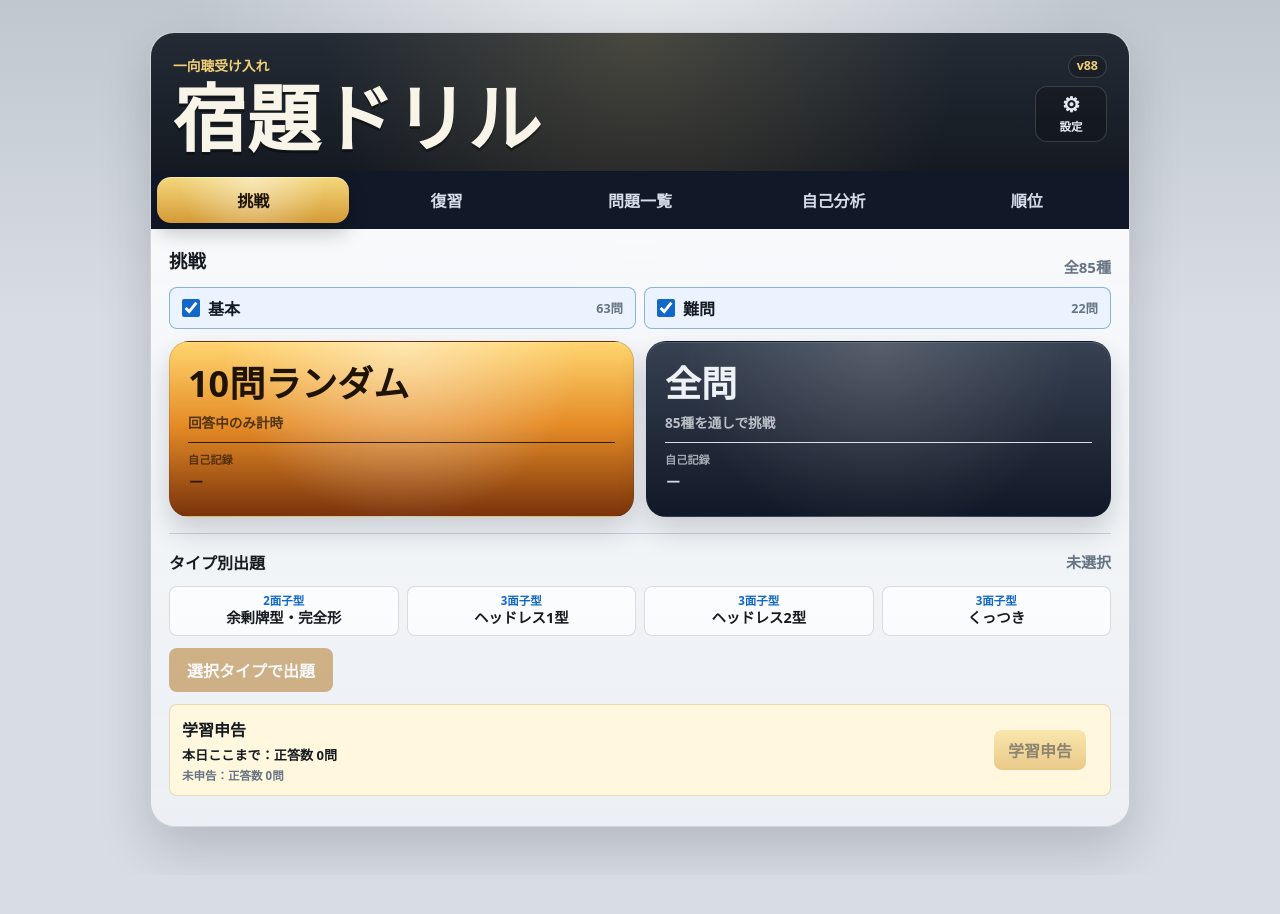
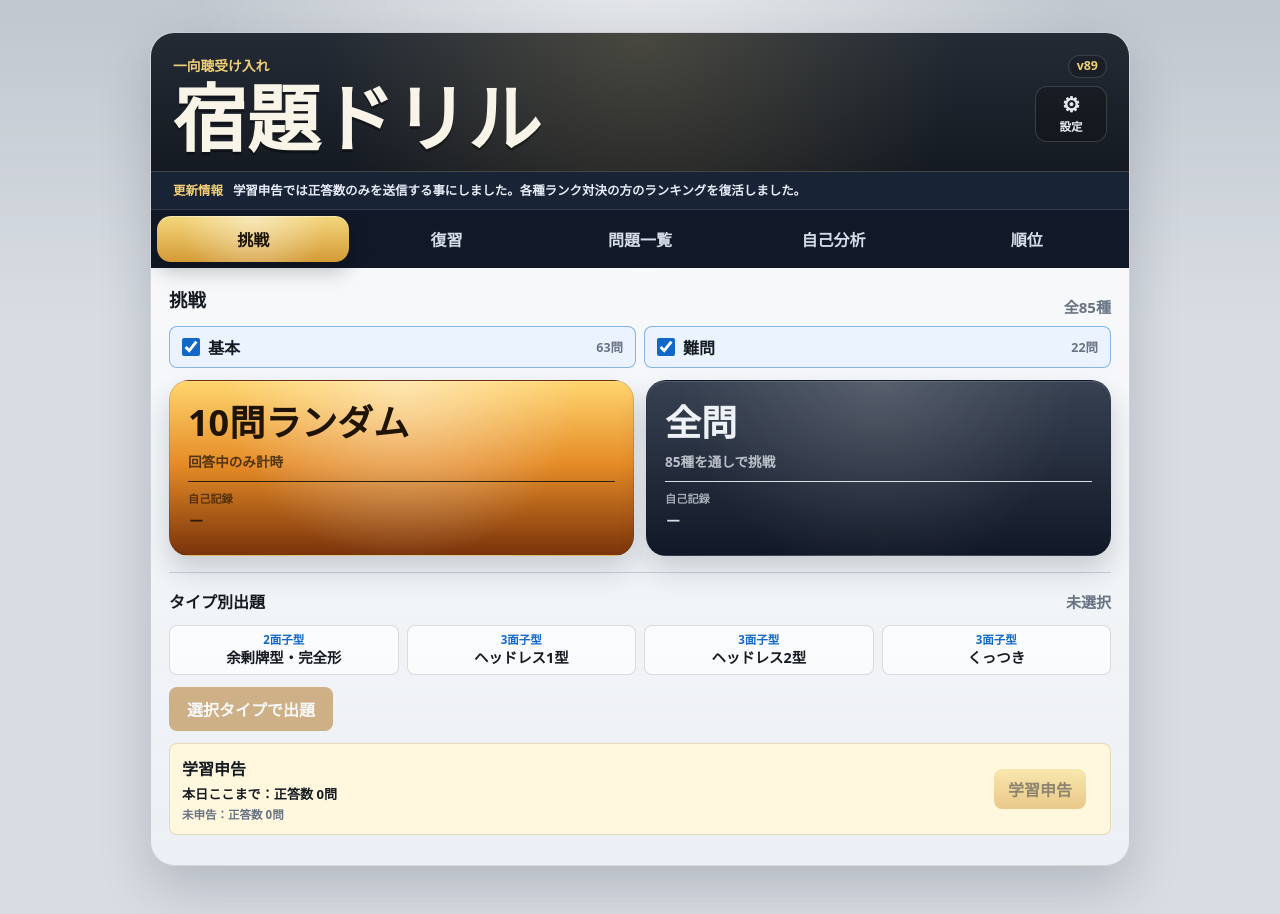
Before and after one commit to tenten-ensuku/1syanten-quiz, a Next.js app: page / in a window 1280 px wide. Before the commit the page ends 875 px from the top, so only its background shows below. Built offline with nearby package versions, Linux system fonts and the light colour scheme.

Commit message:
Add menu update notice

```diff
--- a/src/app/globals.css
+++ b/src/app/globals.css
@@ -171,6 +171,31 @@ h2 {
   color: var(--gold-2);
   font-size: 0.86rem;
   font-weight: 900;
+}
+
+.menuUpdateNotice {
+  display: flex;
+  align-items: baseline;
+  gap: 10px;
+  padding: 9px 22px;
+  color: #e7edf6;
+  background: #182335;
+  border-top: 1px solid rgba(244, 215, 124, 0.2);
+  border-bottom: 1px solid rgba(255, 255, 255, 0.12);
+}
+
+.menuUpdateNotice strong {
+  flex: 0 0 auto;
+  color: var(--gold-2);
+  font-size: 0.78rem;
+  font-weight: 1000;
+}
+
+.menuUpdateNotice p {
+  margin: 0;
+  font-size: 0.78rem;
+  font-weight: 800;
+  line-height: 1.55;
 }
 
 .menuTabs {
@@ -2120,6 +2145,16 @@ h2 {
     padding: 18px 16px 16px;
   }
 
+  .menuUpdateNotice {
+    align-items: flex-start;
+    gap: 8px;
+    padding: 8px 16px;
+  }
+
+  .menuUpdateNotice p {
+    font-size: 0.72rem;
+  }
+
   .settingsButton {
     min-width: 62px;
     min-height: 52px;
--- a/src/app/page.tsx
+++ b/src/app/page.tsx
@@ -2184,6 +2184,13 @@ export default function Home() {
         </div>
       </header>
 
+      <aside className="menuUpdateNotice" aria-label="更新情報">
+        <strong>更新情報</strong>
+        <p>
+          学習申告では正答数のみを送信する事にしました。各種ランク対決の方のランキングを復活しました。
+        </p>
+      </aside>
+
       <nav className="menuTabs" aria-label="メニュー">
         {MENU_TABS.map((tab) => (
           <button
--- a/src/lib/appVersion.ts
+++ b/src/lib/appVersion.ts
@@ -1 +1 @@
-export const APP_VERSION = "v88";
+export const APP_VERSION = "v89";
```
